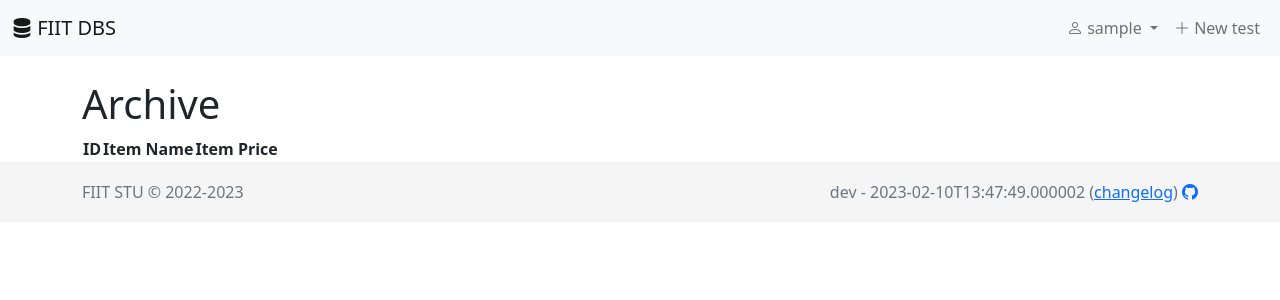
After one commit to FIIT-Databases/tester, a Django app: page /tasks/archive in a window 1280 px wide. The commit adds this page. Shown: the top 300 px of the page. Run offline with Django 3.2, Linux system fonts and the light colour scheme; the visitor is signed in with stand-in values (Sample User, id 1); lists and menus that the app fills with data are empty; style sheets or scripts are compiled from the project's sources; some libraries are stand-ins or nearby versions.

Commit message:
Archive init 🪰

```diff
--- a/apps/core/management/commands/prune.py
+++ b/apps/core/management/commands/prune.py
@@ -4,13 +4,14 @@ from django.utils import timezone
 
 
 class Command(BaseCommand):
-    help = 'Prune unused docker images'
+    help = 'Prune unused docker containers/imagees'
 
     def handle(self, *args, **options):
         started_at = timezone.now()
         self.stdout.write(f"Started: {started_at.isoformat()}")
 
-        client = docker.from_env()  # FIXME: asi tazko
+        client = docker.from_env()
+        client.containers.prune()
         client.images.prune(filters={'dangling': False})
 
         self.stdout.write(f"Finished: {timezone.now().isoformat()}")
--- a/apps/core/models/task.py
+++ b/apps/core/models/task.py
@@ -40,6 +40,9 @@ class Task(BaseModel):
     def get_absolute_url(self):
         return reverse('task-detail', kwargs={'task_id': self.pk})
 
+    def __str__(self):
+        return f"{self.assigment.name} - {self.user.username} ({self.id})"
+
 
 __all__ = [
     'Task'
--- a/apps/web/urls.py
+++ b/apps/web/urls.py
@@ -5,7 +5,8 @@ from apps.web.views import tasks, dashboard, changelog, task_records
 urlpatterns = [
     path("task_records/<uuid:task_record_id>/diff", task_records.TaskDetailDiff.as_view(), name='task-record-diff'),
     path("tasks/<uuid:task_id>", tasks.TaskDetail.as_view(), name='task-detail'),
-    path("tasks", tasks.TaskManagement.as_view(), name='task-management'),
+    path("tasks/new", tasks.CrateTaskView.as_view(), name='task-new'),
+    path("tasks/archive", tasks.TaskArchiveView.as_view(), name='task-archive'),
     path("changelog", changelog.Changelog.as_view(), name='changelog'),
     path("", dashboard.Dashboard.as_view(), name='dashboard'),
 ]
--- a/apps/web/views/tasks.py
+++ b/apps/web/views/tasks.py
@@ -12,7 +12,7 @@ from apps.core.models import Task
 from apps.web.forms import TaskForm
 
 
-class TaskManagement(LoginRequiredMixin, CreateView):
+class CrateTaskView(LoginRequiredMixin, CreateView):
     model = Task
     form_class = TaskForm
     template_name = 'web/task.html'
@@ -28,6 +28,11 @@ class TaskManagement(LoginRequiredMixin, CreateView):
         return HttpResponseRedirect(self.get_success_url())
 
 
+class TaskArchiveView(LoginRequiredMixin, View):
+    def get(self, request):
+        return render(request, 'web/archive.html')
+
+
 class TaskDetail(View):
     def get(self, request, task_id: UUID):
         try:
@@ -40,6 +45,6 @@ class TaskDetail(View):
 
 
 __all__ = [
-    'TaskManagement',
+    'CrateTaskView',
     'TaskDetail'
 ]
--- a/package.json
+++ b/package.json
@@ -25,7 +25,8 @@
   "dependencies": {
     "@popperjs/core": "^2.10.2",
     "bootstrap": "^5.2.3",
-    "bootstrap-icons": "^1.10.3"
+    "bootstrap-icons": "^1.10.3",
+    "bootstrap-table": "^1.21.2"
   },
   "devDependencies": {
     "autoprefixer": "^10.4.13",
--- a/templates/_layout/base.html
+++ b/templates/_layout/base.html
@@ -35,6 +35,9 @@
 								{{ user.username }}
 							</a>
 							<ul class="dropdown-menu" aria-labelledby="navbarDropdownMenuLink">
+{#								<li>#}
+{#									<a class="dropdown-item" href="{% url 'task-archive' %}">{% translate "Archive" %}</a>#}
+{#								</li>#}
 								{% if user.is_staff %}
 									<li>
 										<a class="dropdown-item" href="{% url 'admin:index' %}">{% translate "Admin" %}</a>
@@ -46,7 +49,7 @@
 							</ul>
 						</li>
 						<li class="nav-item">
-							<a class="nav-link" href="{% url 'task-management' %}">
+							<a class="nav-link" href="{% url 'task-new' %}">
 								<i class="bi bi-plus-lg"></i>
 								{% translate "New test" %}
 							</a>
--- /dev/null
+++ b/templates/web/archive.html
@@ -0,0 +1,27 @@
+{% extends '_layout/base.html' %}
+{% load i18n %}
+{% load bootstrap5 %}
+
+{% block content %}
+	<h1>{% trans "Archive" %}</h1>
+
+	<div class="row">
+		<div class="col-lg-12">
+			<table
+					id="table"
+					data-toggle="table"
+					data-url="https://examples.wenzhixin.net.cn/examples/bootstrap_table/data"
+					data-height="400"
+					data-side-pagination="server"
+					data-pagination="true">
+				<thead>
+				<tr>
+					<th data-field="id">ID</th>
+					<th data-field="name">Item Name</th>
+					<th data-field="price">Item Price</th>
+				</tr>
+				</thead>
+			</table>
+		</div>
+	</div>
+{% endblock %}
--- a/templates/web/dashboard.html
+++ b/templates/web/dashboard.html
@@ -13,7 +13,7 @@
 				If you pass all tests successfully it doesn't mean you will not lose any points.
 			{% endblocktrans %}
 		</p>
-		<a class="btn btn-lg btn-primary" href="{% url 'task-management' %}" role="button">
+		<a class="btn btn-lg btn-primary" href="{% url 'task-new' %}" role="button">
 			<i class="bi bi-plus-lg"></i>
 			{% translate "New test" %}
 		</a>
--- a/templates/web/task_detail.html
+++ b/templates/web/task_detail.html
@@ -78,7 +78,7 @@
 								</li>
 								<li class="list-group-item">
 									<strong>{% trans "Scenario" %}: </strong>
-									{{ task_record.scenario.name }} ({{ task_record.scenario_id }})
+									{{ task_record.scenario_id }}
 								</li>
 								<li class="list-group-item">
 									<strong>{% trans "Status" %}: </strong>
```
Also changed, not shown: apps/core/admin.py (+8 -1 lines), CHANGELOG.md, package-lock.json.
